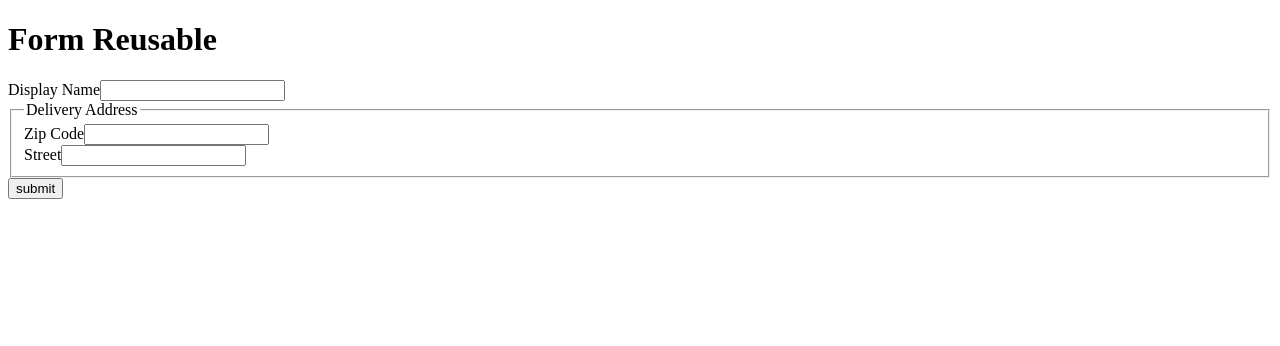
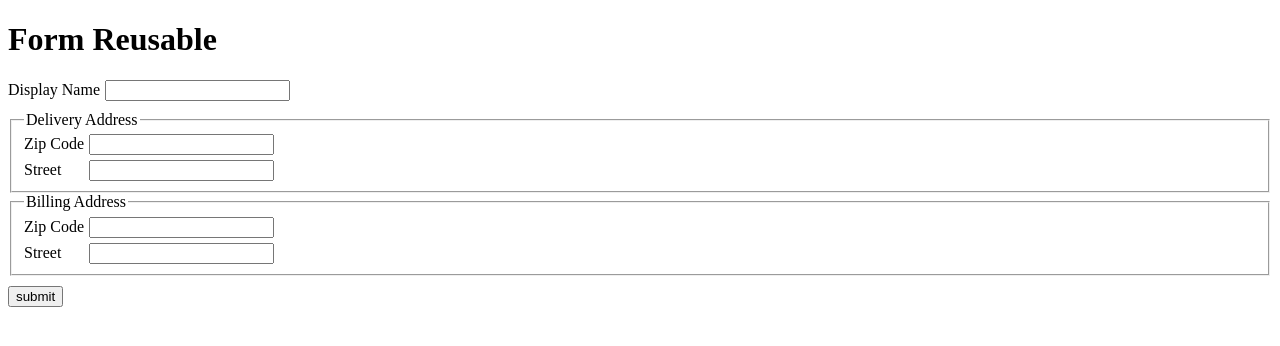
Before and after one commit to apipkurniawan/angular14, an Angular app: page / in a window 1280 px wide. Shown: the top 346 px of the page. Built offline with nearby package versions, Linux system fonts and the light colour scheme.

Commit message:
reusable form

```diff
--- a/src/app/app.component.html
+++ b/src/app/app.component.html
@@ -1,14 +1,19 @@
-<form>
-  <div>
-    <h1>Form Reusable</h1>
-    <div>
-      <label for="">Display Name</label>
-      <input />
-    </div>
-    <app-address></app-address>
-    <div>
-      <button>submit</button>
-    </div>
+<form [formGroup]="form" (ngSubmit)="submit()">
+  <h1>Form Reusable</h1>
+  <div style="margin-bottom: 10px">
+    <label for="" style="margin-right: 5px">Display Name</label>
+    <input type="text" formControlName="displayName" />
+  </div>
+  <app-address
+    controlKey="deliveryAddress"
+    label="Delivery Address"
+  ></app-address>
+  <app-address
+    controlKey="billingAddress"
+    label="Billing Address"
+  ></app-address>
+  <div style="margin-top: 10px">
+    <button>submit</button>
   </div>
 </form>
 <router-outlet></router-outlet>
--- a/src/app/app.component.ts
+++ b/src/app/app.component.ts
@@ -1,12 +1,26 @@
-import { Component } from '@angular/core';
+import { Component, OnInit } from '@angular/core';
 import { RouterModule } from '@angular/router';
 import { AddressComponent } from './components/address/address.component';
+import { FormGroup, ReactiveFormsModule, FormControl } from '@angular/forms';
 
 @Component({
   selector: 'app-root',
   templateUrl: './app.component.html',
   styleUrls: ['./app.component.css'],
   standalone: true,
-  imports: [RouterModule, AddressComponent],
+  imports: [RouterModule, ReactiveFormsModule, AddressComponent],
 })
-export class AppComponent {}
+export class AppComponent implements OnInit {
+  form = new FormGroup({
+    displayName: new FormControl(''),
+  });
+
+  constructor() {}
+
+  ngOnInit(): void {}
+
+  submit() {
+    console.log(this.form.value);
+    this.form.reset();
+  }
+}
--- a/src/app/components/address/address.component.html
+++ b/src/app/components/address/address.component.html
@@ -1,11 +1,11 @@
-<fieldset>
-  <legend>Delivery Address</legend>
-  <div>
-    <label for="">Zip Code</label>
-    <input />
+<fieldset [formGroupName]="controlKey">
+  <legend>{{ label }}</legend>
+  <div style="margin-bottom: 5px">
+    <label for="" style="margin-right: 5px">Zip Code</label>
+    <input type="text" formControlName="zipCode" />
   </div>
   <div>
-    <label for="">Street</label>
-    <input />
+    <label for="" style="margin-right: 28px">Street</label>
+    <input type="text" formControlName="street" />
   </div>
 </fieldset>
--- a/src/app/components/address/address.component.ts
+++ b/src/app/components/address/address.component.ts
@@ -1,9 +1,42 @@
-import { Component } from '@angular/core';
-
+import { Component, inject, OnInit, OnDestroy, Input } from '@angular/core';
+import {
+  FormGroup,
+  ReactiveFormsModule,
+  FormControl,
+  ControlContainer,
+} from '@angular/forms';
 @Component({
   selector: 'app-address',
   templateUrl: './address.component.html',
   standalone: true,
-  imports: [],
+  imports: [ReactiveFormsModule],
+  viewProviders: [
+    {
+      provide: ControlContainer,
+      useFactory: () => inject(ControlContainer, { skipSelf: true }),
+    },
+  ],
 })
-export class AddressComponent {}
+export class AddressComponent implements OnInit, OnDestroy {
+  @Input() controlKey = '';
+  @Input() label = '';
+  parentContainer = inject(ControlContainer);
+
+  get parentFormGroup() {
+    return this.parentContainer.control as FormGroup;
+  }
+
+  ngOnInit(): void {
+    this.parentFormGroup.addControl(
+      this.controlKey,
+      new FormGroup({
+        street: new FormControl(''),
+        zipCode: new FormControl(''),
+      })
+    );
+  }
+
+  ngOnDestroy(): void {
+    this.parentFormGroup.removeControl(this.controlKey);
+  }
+}
```
